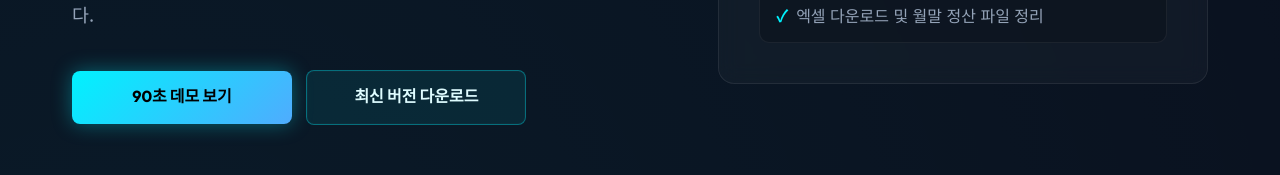
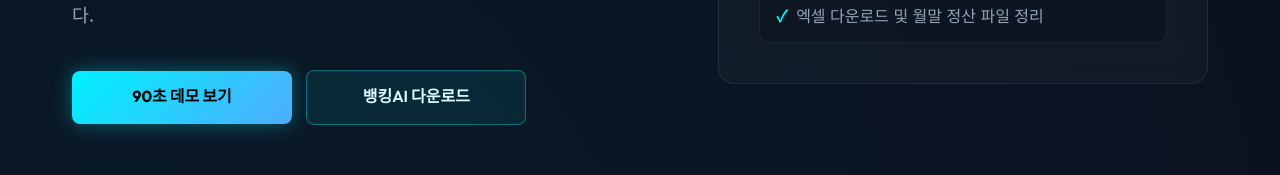
Before and after one commit to minseochh02/egdesk-website, a Next.js app: page /internet-banking-ai in a window 1280 px wide. Shown: the part 566-741 px from the top of the page. Built offline with nearby package versions, Linux system fonts and the light colour scheme; no server answers.

Commit message:
rename banking ai download cta

```diff
--- a/app/components/landing/EgdeskLandingPage.tsx
+++ b/app/components/landing/EgdeskLandingPage.tsx
@@ -237,7 +237,7 @@ export default function EgdeskLandingPage() {
                 실제 구동 데모 보기
               </a>
               <a href={bankingAIDownloadUrl} className="btn-secondary btn-download">
-                최신 버전 다운로드
+                뱅킹AI 다운로드
               </a>
             </div>
           </div>
--- a/app/internet-banking-ai/page.tsx
+++ b/app/internet-banking-ai/page.tsx
@@ -142,7 +142,7 @@ export default function InternetBankingAIPage() {
               90초 데모 보기
             </a>
             <a href={latestDownloadUrl} className="btn-secondary btn-download">
-              최신 버전 다운로드
+              뱅킹AI 다운로드
             </a>
           </div>
         </div>
```
